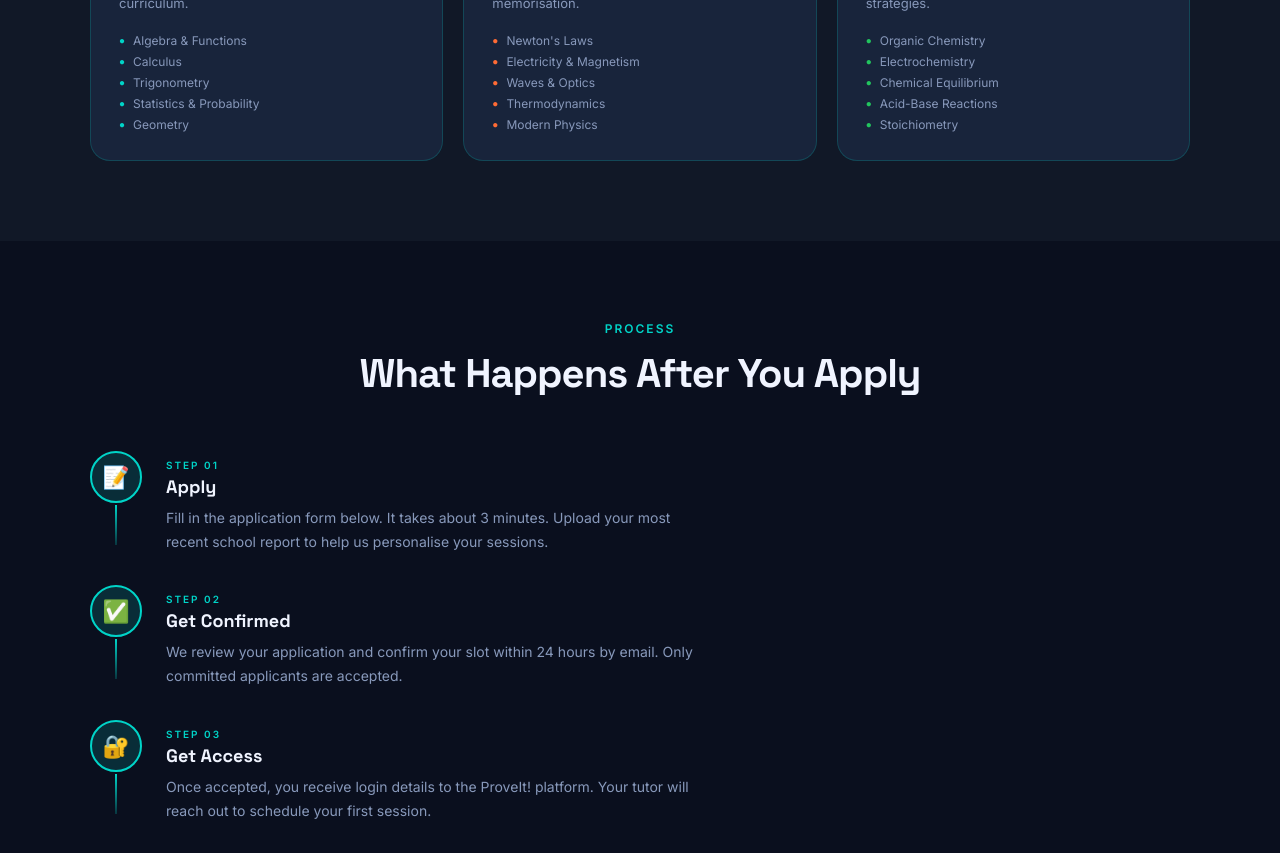
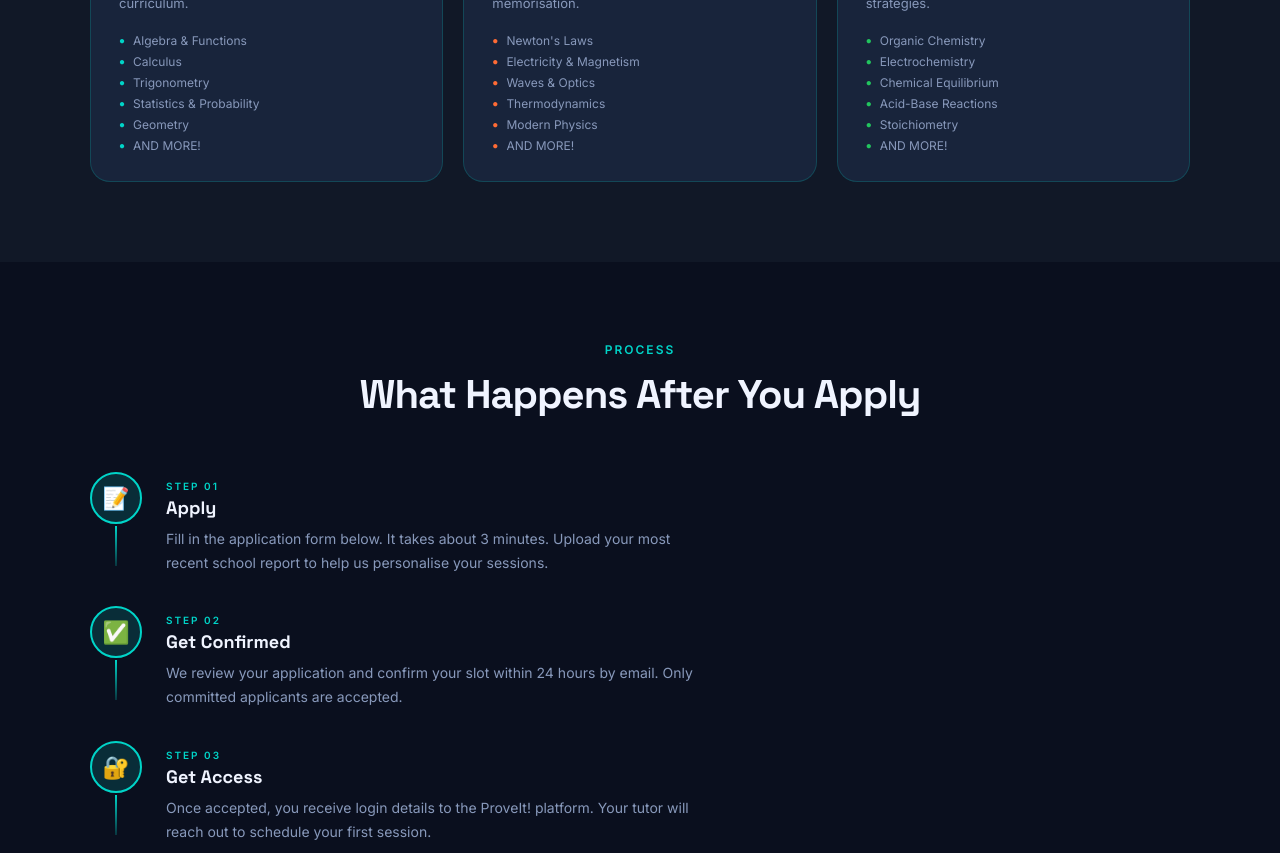
Before and after one commit to rakgolelaferdinand/proveit-beta, a React (Vite) app: page / in a window 1280 px wide. Shown: the part 2120-2973 px from the top of the page. Built offline with nearby package versions, Linux system fonts and the light colour scheme.

Commit message:
Update App.jsx

```diff
--- a/src/App.jsx
+++ b/src/App.jsx
@@ -29,7 +29,7 @@ const sendConfirmationEmail = async (name, email, role) => {
       to_email:     email,
       student_name: name,
       subject:      "ProveIt! Beta — We've Received Your Application",
-      message:      `Hi ${name},\n\nThank you for applying to the ProveIt! Beta Programme!\n\nWe are currently reviewing applications to match ${role === "parent" ? "your child" : "you"} with the right tutor. We will confirm your free 2-week slot within 24 hours.\n\nIn the meantime, if you have any questions, reach us at help.proveit@yahoo.com\n\nThe ProveIt! Team`,
+      message:      `Thank you for applying to the ProveIt! Beta Programme!\n\nWe are currently reviewing applications to match ${role === "parent" ? "your child" : "you"} with the right tutor. We will confirm your free 2-week slot within 24 hours.\n\nIn the meantime, if you have any questions, reach us at help.proveit@yahoo.com\n\nThe ProveIt! Team`,
       app_url:      window.location.origin,
     });
   } catch(e) { console.error("Email error:", e); }
@@ -335,9 +335,9 @@ const MutualAgreement = () => {
 // ─── SUBJECTS ─────────────────────────────────────────────────────────────────
 const Subjects = () => {
   const subjects = [
-    { emoji:"∫", name:"Mathematics", desc:"Functions, calculus, algebra, trigonometry, statistics and more — aligned to the NSC curriculum.", color:T.teal, topics:["Algebra & Functions","Calculus","Trigonometry","Statistics & Probability","Geometry"] },
-    { emoji:"⚡", name:"Physics", desc:"Mechanics, electricity, waves, and modern physics — built around understanding, not memorisation.", color:T.accent, topics:["Newton's Laws","Electricity & Magnetism","Waves & Optics","Thermodynamics","Modern Physics"] },
-    { emoji:"⚗️", name:"Chemistry", desc:"Organic, inorganic, physical chemistry — with worked examples and practical exam strategies.", color:"#22C55E", topics:["Organic Chemistry","Electrochemistry","Chemical Equilibrium","Acid-Base Reactions","Stoichiometry"] },
+    { emoji:"∫", name:"Mathematics", desc:"Functions, calculus, algebra, trigonometry, statistics and more — aligned to the NSC curriculum.", color:T.teal, topics:["Algebra & Functions","Calculus","Trigonometry","Statistics & Probability","Geometry","AND MORE!"] },
+    { emoji:"⚡", name:"Physics", desc:"Mechanics, electricity, waves, and modern physics — built around understanding, not memorisation.", color:T.accent, topics:["Newton's Laws","Electricity & Magnetism","Waves & Optics","Thermodynamics","Modern Physics","AND MORE!"] },
+    { emoji:"⚗️", name:"Chemistry", desc:"Organic, inorganic, physical chemistry — with worked examples and practical exam strategies.", color:"#22C55E", topics:["Organic Chemistry","Electrochemistry","Chemical Equilibrium","Acid-Base Reactions","Stoichiometry","AND MORE!"] },
   ];
 
   return (
@@ -504,7 +504,7 @@ const ApplicationForm = () => {
             Thank you, <strong style={{ color:T.white }}>{form.name}</strong>. We've received your application and sent a confirmation to <strong style={{ color:T.teal }}>{form.email}</strong>.
           </p>
           <p style={{ fontSize:15, color:T.whiteDim, lineHeight:1.75, marginBottom:32 }}>
-            We review applications individually and will confirm your slot <strong style={{ color:T.white }}>within 24 hours</strong>. Keep an eye on your inbox — including your spam folder.
+            Kidly check your Spam folder and report as not spam. We review applications individually and will confirm your slot <strong style={{ color:T.white }}>within 24 hours</strong>. Keep an eye on your inbox — including your spam folder.
           </p>
           <div style={{ padding:"20px 24px", background:T.tealGlow, border:`1px solid ${T.glassBorder}`, borderRadius:12, marginBottom:28 }}>
             <p style={{ fontSize:14, color:T.whiteDim }}>
```
